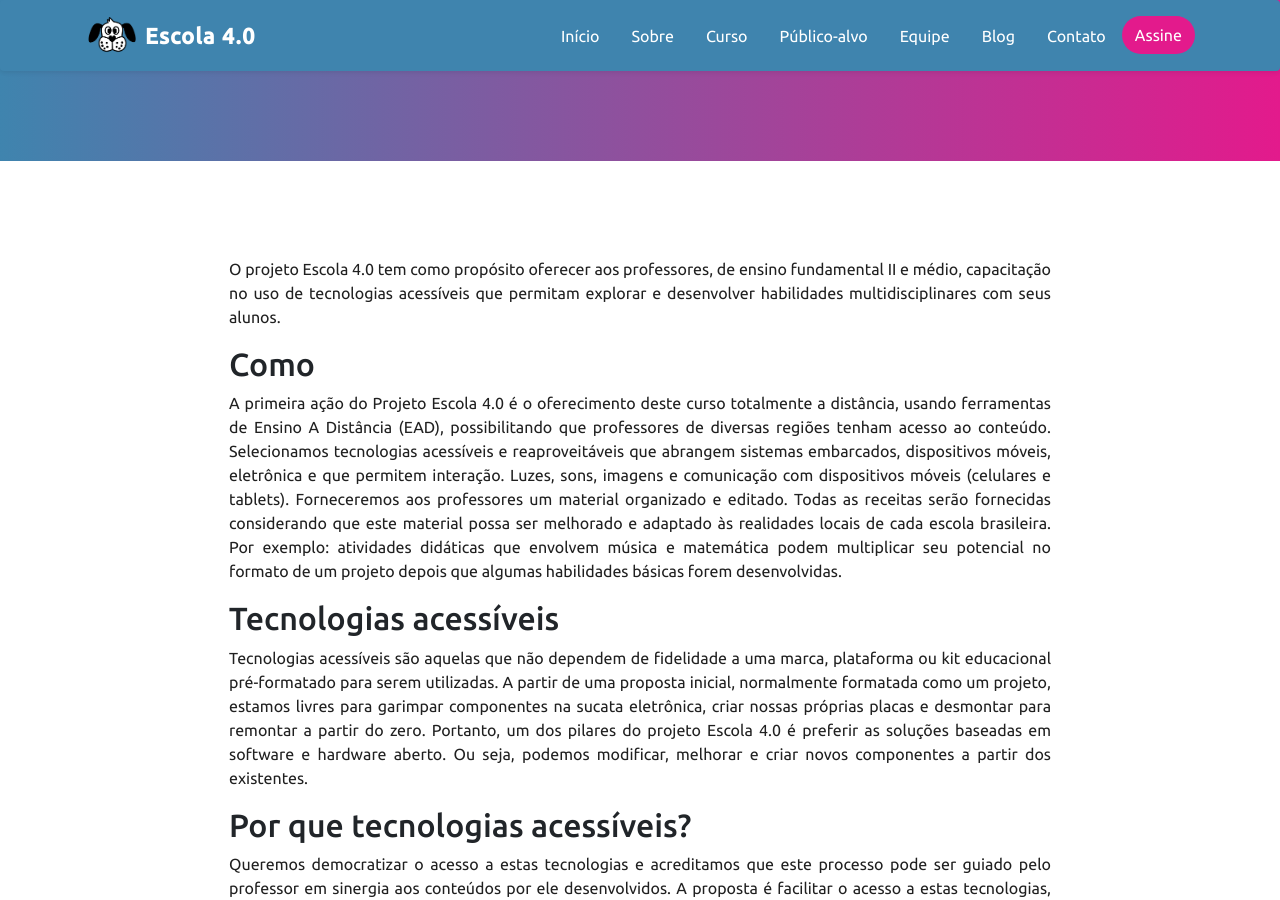
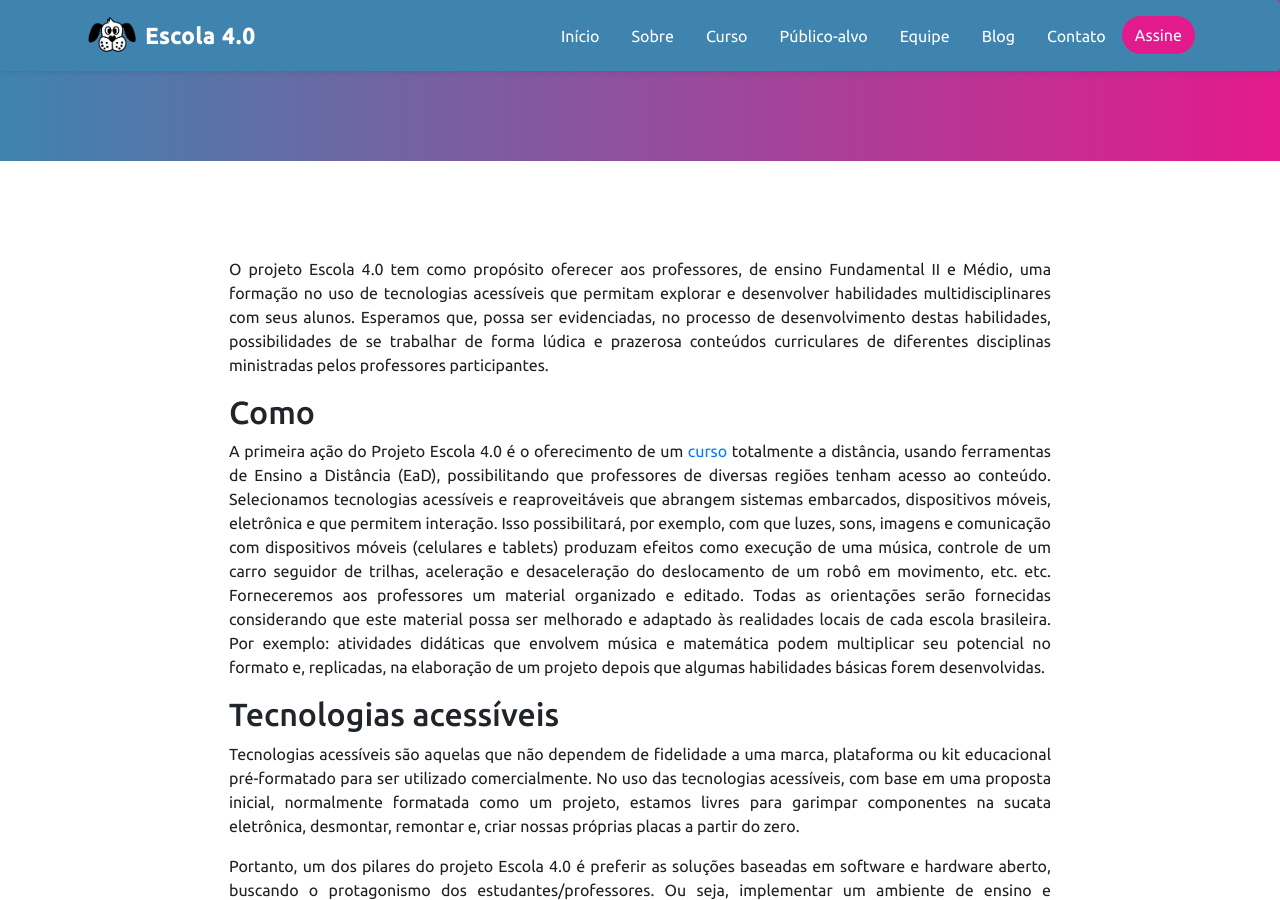
Before and after one commit to FBSeletronica/site-escola-40, a Jekyll site: the page built from sobre.md, in a window 1280 px wide and 900 px high, scrolled down 469 px. Built offline with Jekyll 4.4.1, drawn with Linux system fonts in a browser that asks for light colours; nearby versions of some CDN libraries; some of the changed text lies outside the part shown.

Commit message:
Ajuste da página sobre

```diff
--- a/sobre.md
+++ b/sobre.md
@@ -2,58 +2,47 @@
 layout: page
 title: Sobre o nosso projeto
 ---
-O projeto Escola 4.0 tem como propósito oferecer aos professores, de ensino
-fundamental II e médio, capacitação no uso de tecnologias acessíveis que
-permitam explorar e desenvolver habilidades multidisciplinares com seus alunos.
+O projeto Escola 4.0 tem como propósito oferecer aos professores, de ensino Fundamental II e Médio, uma formação no uso de tecnologias acessíveis que permitam explorar e desenvolver habilidades multidisciplinares com seus alunos. Esperamos que, possa ser evidenciadas, no processo de desenvolvimento destas habilidades, possibilidades de se trabalhar de forma lúdica e prazerosa conteúdos curriculares de diferentes disciplinas ministradas pelos professores participantes.
+
 
 ## Como
 
-A primeira ação do Projeto Escola 4.0 é o oferecimento deste curso totalmente a
-distância, usando ferramentas de Ensino A Distância (EAD), possibilitando que
-professores de diversas regiões tenham acesso ao conteúdo.
-Selecionamos tecnologias acessíveis e reaproveitáveis que abrangem sistemas
-embarcados, dispositivos móveis, eletrônica e que permitem interação. Luzes,
-sons, imagens e comunicação com dispositivos móveis (celulares e tablets).
-Forneceremos aos professores um material organizado e editado. Todas as receitas
-serão fornecidas considerando que este material possa ser melhorado e adaptado às
-realidades locais de cada escola brasileira. Por exemplo: atividades didáticas que
-envolvem música e matemática podem multiplicar seu potencial no formato de um projeto
-depois que algumas habilidades básicas forem desenvolvidas.
+A primeira ação do Projeto Escola 4.0 é o oferecimento de um [curso](https://www.extecamp.unicamp.br/dados.asp?sigla=%81g%DC%C2%5E%E0%DC%99&of=%F7%12%A8) totalmente a distância, usando ferramentas de Ensino a Distância (EaD), possibilitando que professores de diversas regiões tenham acesso ao conteúdo.
+Selecionamos tecnologias acessíveis e reaproveitáveis que abrangem sistemas embarcados, dispositivos móveis, eletrônica e que permitem interação. Isso possibilitará, por exemplo, com que luzes, sons, imagens e comunicação com dispositivos móveis (celulares e tablets) produzam efeitos como execução de uma música, controle de um carro seguidor de trilhas, aceleração e desaceleração do deslocamento de um robô em movimento, etc. etc. Forneceremos aos professores um material organizado e editado. Todas as orientações serão fornecidas considerando que este material possa ser melhorado e adaptado às realidades locais de cada escola brasileira. Por exemplo: atividades didáticas que envolvem música e matemática podem multiplicar seu potencial no formato e, replicadas, na elaboração de um projeto depois que algumas habilidades básicas forem desenvolvidas.
+
 
 ## Tecnologias acessíveis
 
-Tecnologias acessíveis são aquelas que não dependem de fidelidade a uma marca,
-plataforma ou kit educacional pré-formatado para serem utilizadas. A partir de
-uma proposta inicial, normalmente formatada como um projeto, estamos livres para
-garimpar componentes na sucata eletrônica, criar nossas próprias placas e desmontar
-para remontar a partir do zero.
-Portanto, um dos pilares do projeto Escola 4.0  é preferir as soluções baseadas em
-software e hardware aberto. Ou seja, podemos modificar, melhorar e criar novos
-componentes a partir dos existentes.
+Tecnologias acessíveis são aquelas que não dependem de fidelidade a uma marca, plataforma ou kit educacional pré-formatado para ser utilizado comercialmente. No uso das tecnologias acessíveis, com base em uma proposta inicial, normalmente formatada como um projeto, estamos livres para garimpar componentes na sucata eletrônica, desmontar, remontar e, criar nossas próprias placas a partir do zero.
+
+Portanto, um dos pilares do projeto Escola 4.0 é preferir as soluções baseadas em software e hardware aberto, buscando o protagonismo dos estudantes/professores. Ou seja, implementar um ambiente de ensino e aprendizagem que propicia modificar, melhorar e criar novos componentes (hardware, software e dispositivos robóticos) a partir dos existentes.
+
 
 ## Por que tecnologias acessíveis?
 
-Queremos democratizar o acesso a estas tecnologias e acreditamos que este processo
-pode ser guiado pelo professor em sinergia aos conteúdos por ele desenvolvidos.
- A proposta é facilitar o acesso a estas tecnologias, selecionando, organizando
- e editando o material de apoio. Distribuindo ainda a receita para que os professores
- ou facilitadores construam e ensinem a construir os experimentos, democratizando o
- uso destas ferramentas tecnológicas que são associadas ao conteúdo curricular.
+Queremos democratizar o acesso a tecnologias e acreditamos que este processo pode ser guiado pelo professor em sinergia aos com?? conteúdos por ele desenvolvidos.
+
+A proposta é facilitar o acesso a tecnologias, selecionando, organizando e editando o material de apoio. Disponibilizando orientações para que os professores ou facilitadores construam e ensinem a construir experimentos, e, consequentemente, democratizando o uso destas ferramentas tecnológicas que podem ser integradas ao desenvolvimento do conteúdo curricular.
 
 
 ## Alinhamento com a BNCC
 
-A necessidade de propor atividades multidisciplinares vem ao encontro da nova Base
-Nacional Curricular (BNCC). A BNCC é um documento que regulamenta quais são as
-aprendizagens essenciais a serem trabalhadas nas escolas brasileiras públicas e
-particulares de Educação Infantil, Ensino Fundamental e Ensino Médio para garantir
-o direito à aprendizagem e o desenvolvimento pleno de todos os estudantes.
-Explorar e desenvolver habilidades vem ao encontro da necessidade, nos dias atuais,
-de valorizar mais as habilidades adquiridas do que o conhecimento acumulado. Estimular
-mais a ação e a realização do que a simples memorização.
+A necessidade de propor atividades multidisciplinares vem ao encontro da nova Base Nacional Curricular (BNCC). A BNCC é um documento que regulamenta quais são as aprendizagens essenciais a serem trabalhadas nas escolas brasileiras públicas e particulares de Educação Infantil, Ensino Fundamental e Ensino Médio para garantir o direito à aprendizagem e o desenvolvimento pleno de todos os estudantes.
+
+Explorar e desenvolver habilidades vem ao encontro da necessidade, nos dias atuais, de valorizar mais as habilidades adquiridas do que o conhecimento acumulado. Estimular mais a ação e a realização do que a simples memorização. O uso das tecnologias acessíveis pode ser uma forma de se diversificar e tornar mais atual possível o desenvolvimento das competências ´preconizadas pela BNCC.
+
 
 ## Público Alvo
 
 Professores de escolas públicas e particulares de ensino fundamental 2 e médio.
 Estudantes de pedagogia ou cursos similares, coordenadores e diretores de escolas.
 Facilitadores envolvidos com, ou entusiastas, na melhoria da educação aos jovens.
+
+
+## Instituições envolvidas
+
+- UNICAMP
+- EXTECAMP
+- ProEC: Pró-Reitoria de Extensão e Cultura
+- DExt: Diretoria de Extensão
+- FEEC: Faculdade de Engenharia Elétrica e de Computação
```
Also changed, not shown: 1 other file.
